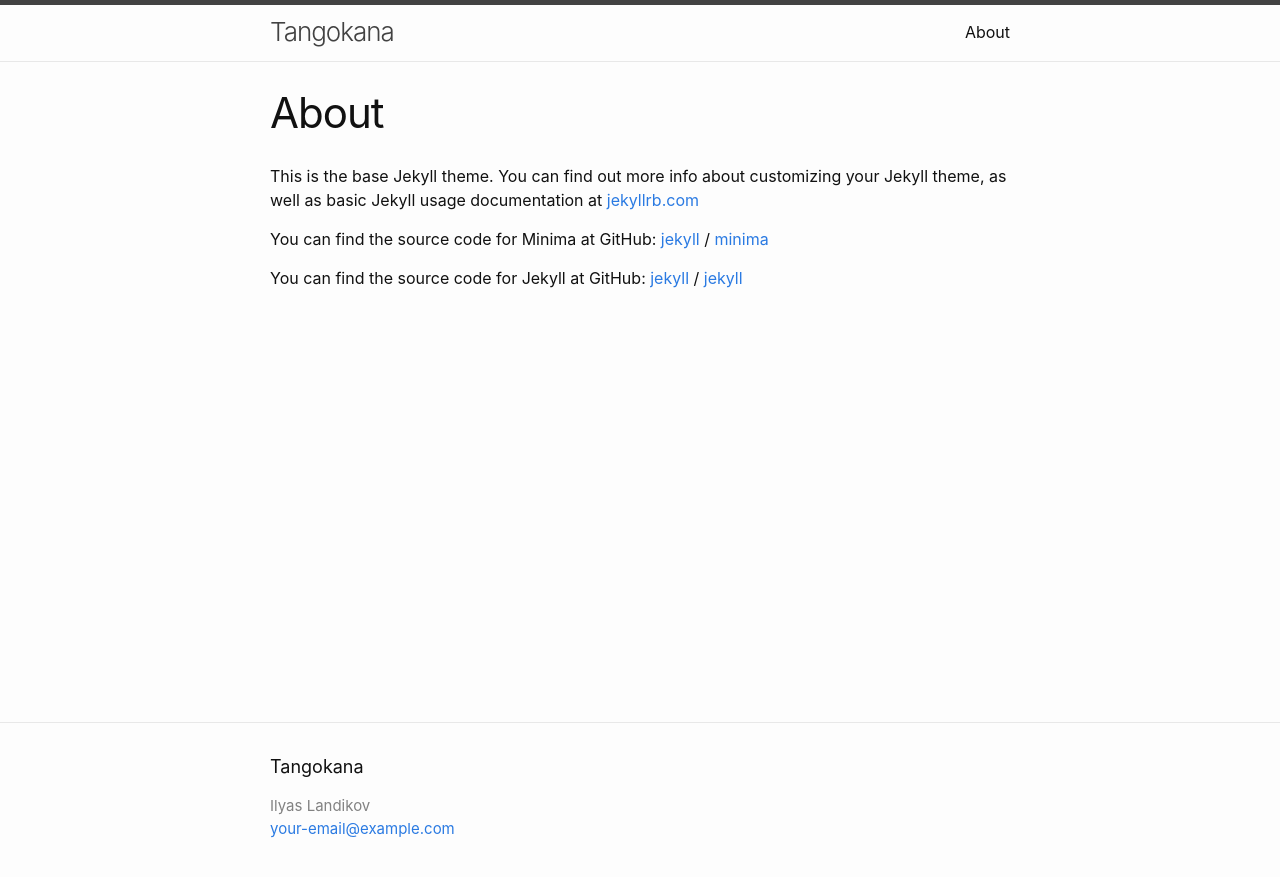
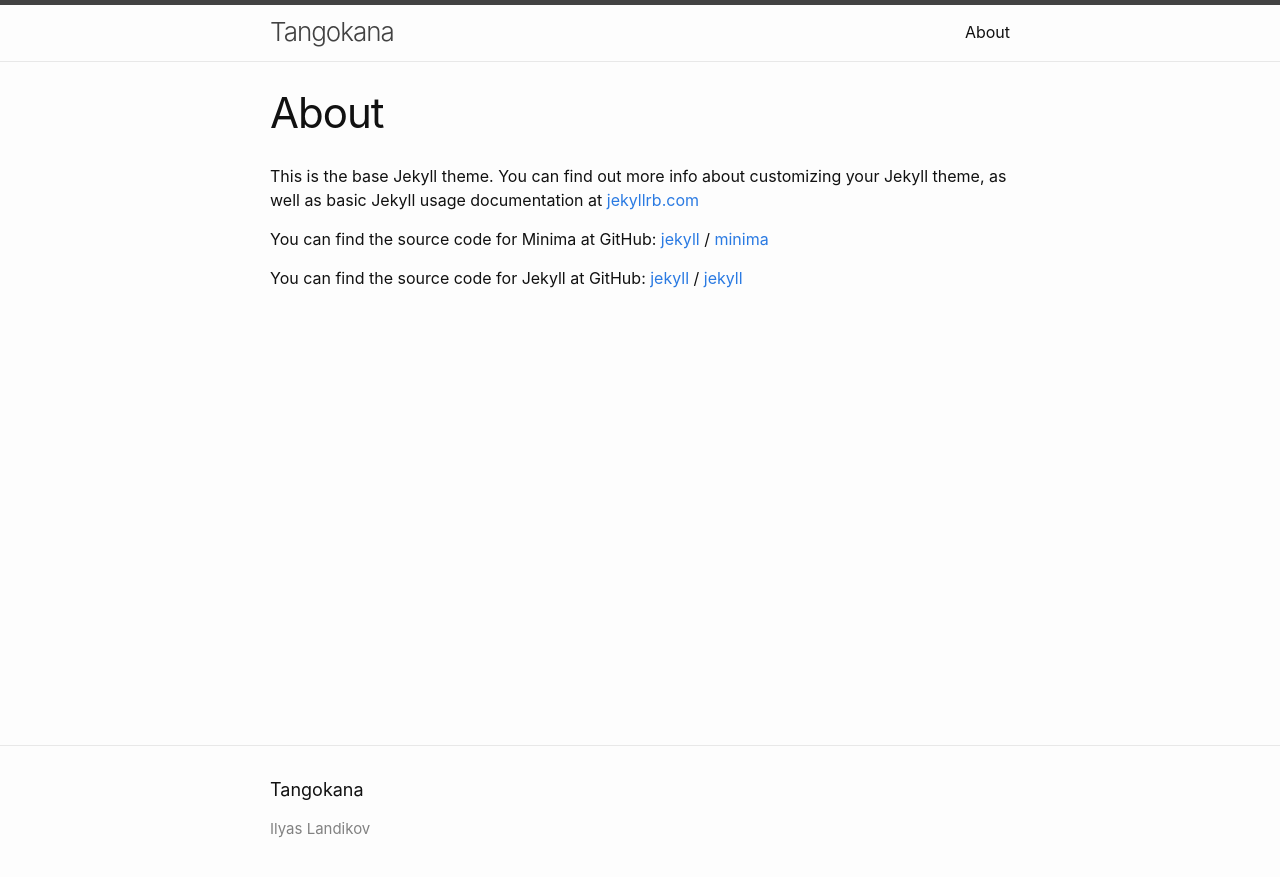
Before and after one commit to ilandikov/ilandikov.github.io, a Jekyll site: the page built from about.markdown, in a window 1280 px wide. Shown: the top 877 px of the page. Built offline with Jekyll 4.4.1, drawn with Linux system fonts in a browser that asks for light colours; some of the changed lines change nothing that is shown.

Commit message:
chore: remove e-mail

```diff
--- a/_config.yml
+++ b/_config.yml
@@ -21,7 +21,7 @@
 title: Tangokana
 author: Ilyas Landikov
 author_ru: Ильяс Ландиков
-email: your-email@example.com
+# email: your-email@example.com
 # description: >- this means to ignore newlines until "baseurl:"
 #  Write an awesome description for your new site here. You can edit this
 #  line in _config.yml. It will appear in your document head meta (for
```
